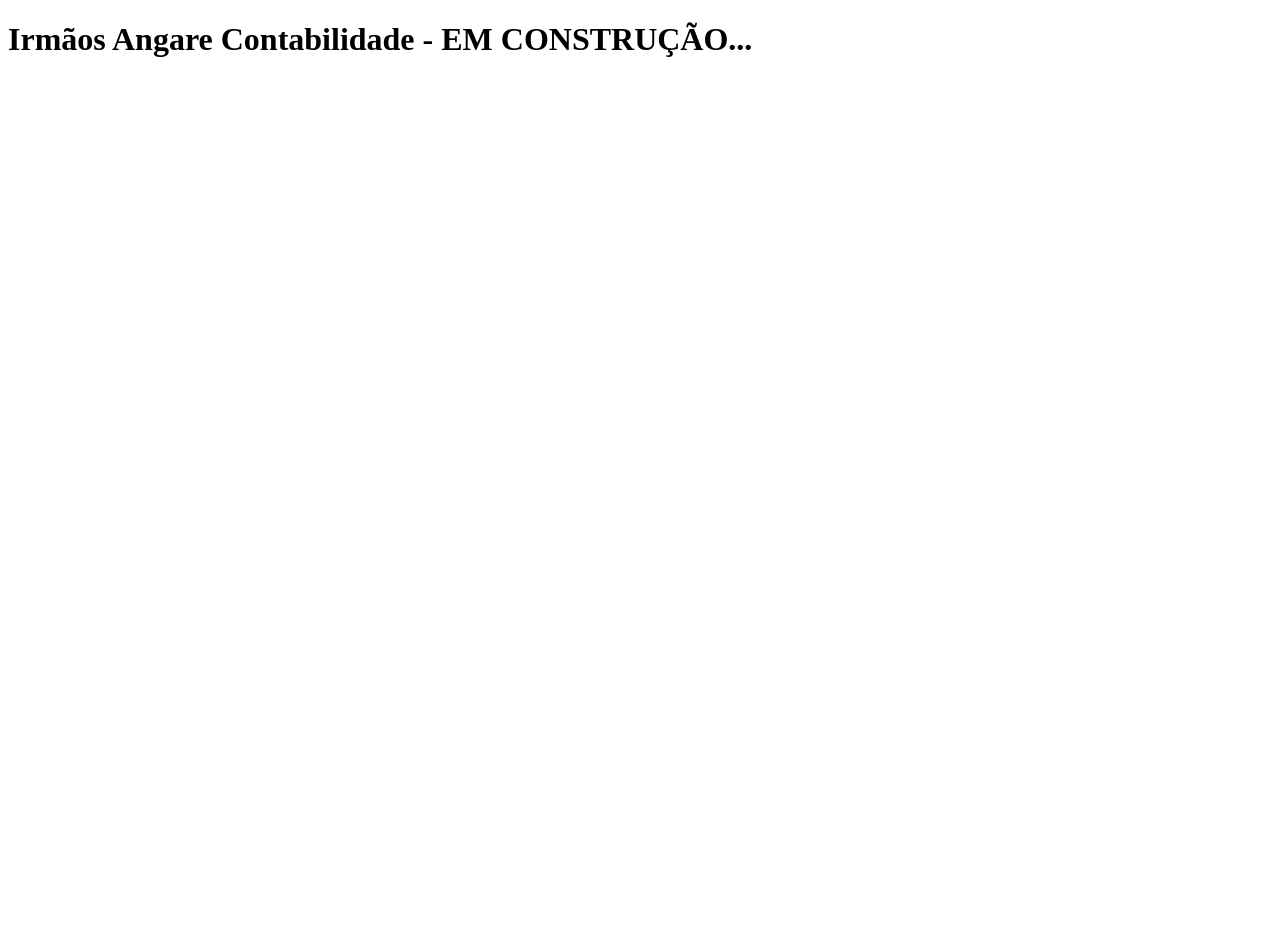
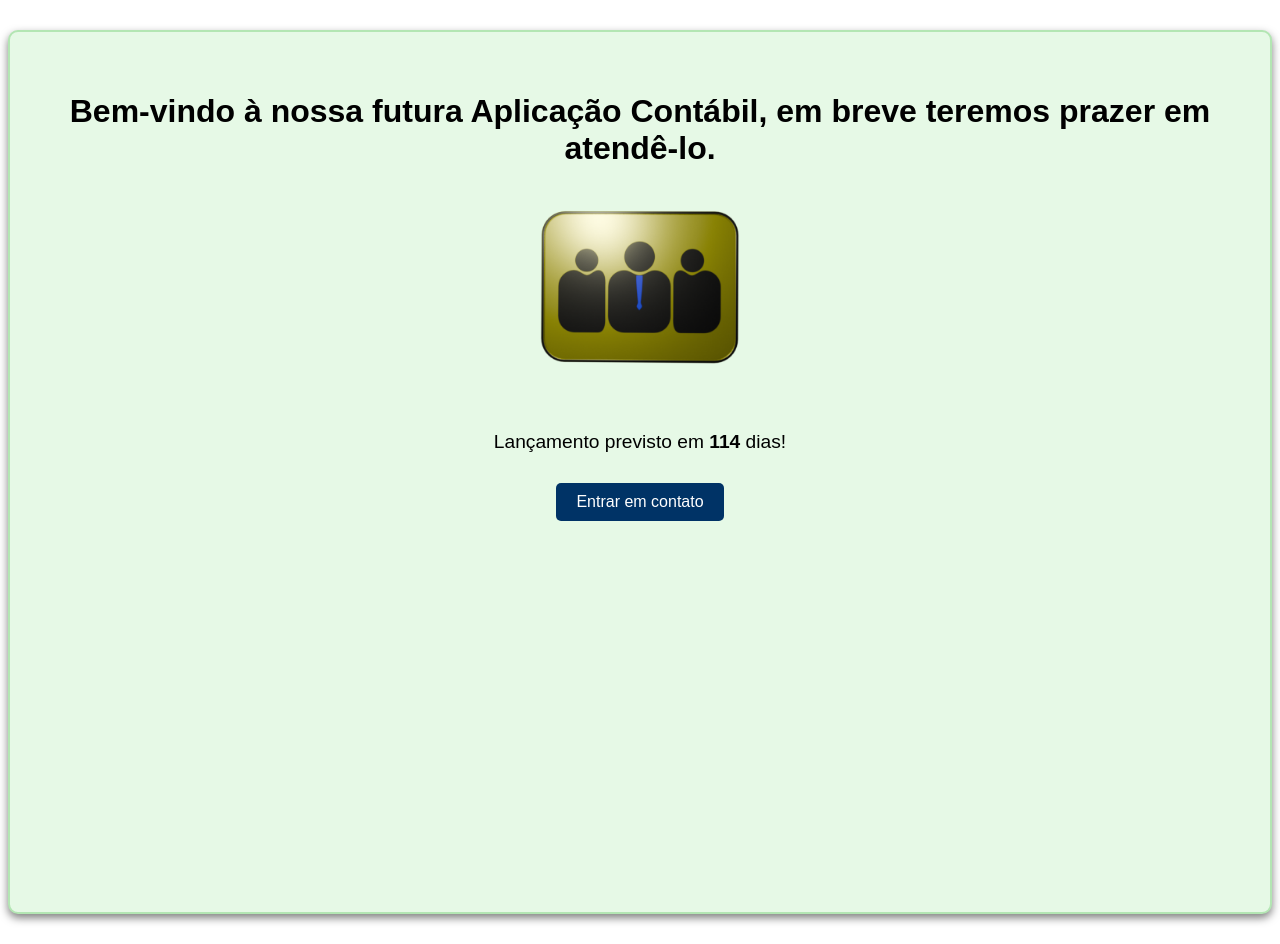
Before and after one commit to devgurila11/irmaosangare, a Next.js app: page / in a window 1280 px wide. Before the commit the page ends 800 px from the top, so only its background shows below. Built offline with nearby package versions, Linux system fonts and the light colour scheme.

Commit message:
terceiro commit

```diff
--- a/pages/index.js
+++ b/pages/index.js
@@ -1,5 +1,148 @@
+import React, { useEffect, useState } from "react";
+
 function Home() {
-  return <h1>Irmãos Angare Contabilidade - EM CONSTRUÇÃO...</h1>;
+  // Detecta se a tela é mobile (largura menor ou igual a 600px)
+  const [isMobile, setIsMobile] = useState(false);
+
+  // Armazena quantos dias faltam até o lançamento
+  const [daysLeft, setDaysLeft] = useState(0);
+
+  // Controla se o mouse está sobre a logo
+  const [isHovered, setIsHovered] = useState(false);
+
+  // Verifica se a tela é mobile e atualiza dinamicamente ao redimensionar
+  useEffect(() => {
+    const checkMobile = () => {
+      const mobile = window.innerWidth <= 600;
+      console.log("Verificando se é mobile:", mobile);
+      setIsMobile(mobile);
+    };
+
+    checkMobile(); // Executa na primeira renderização
+    window.addEventListener("resize", checkMobile); // Atualiza ao redimensionar
+
+    return () => {
+      console.log("Removendo listener de resize");
+      window.removeEventListener("resize", checkMobile);
+    };
+  }, []);
+
+  // Calcula os dias restantes até a data de lançamento
+  useEffect(() => {
+    const launchDate = new Date("2026-03-01"); // Data de lançamento
+    const today = new Date();
+    const diff = Math.ceil((launchDate - today) / (1000 * 60 * 60 * 24));
+    console.log("Dias até o lançamento:", diff);
+    setDaysLeft(diff);
+  }, []);
+
+  // Estilos do container principal
+  const containerStyle = {
+    margin: "30px auto",
+    display: "flex",
+    flexDirection: "column",
+    alignItems: "center",
+    textAlign: "center",
+    fontFamily: "'Nunito', Arial, sans-serif",
+    backgroundColor: "#e6f9e6",
+    minHeight: "100vh",
+    padding: isMobile ? "20px" : "40px",
+    borderRadius: "10px",
+    border: "2px solid #b3e6b3",
+    boxShadow: "0 4px 8px rgba(0, 0, 0, 0.5)",
+    position: "relative", // necessário para posicionar o balão
+  };
+
+  // Estilo do título
+  const headingStyle = {
+    fontSize: isMobile ? "1.2rem" : "2rem",
+    marginBottom: "20px",
+  };
+
+  // Estilo da imagem da logo, com hover animado e cursor tipo ampulheta
+  const imageStyle = {
+    width: isMobile ? "140px" : "200px",
+    marginBottom: "20px",
+    transition: "transform 0.3s ease, filter 0.3s ease",
+    transform: isHovered ? "scale(1.05)" : "scale(1)",
+    filter: isHovered ? "brightness(1.1)" : "brightness(1)",
+    cursor: isHovered ? "wait" : "pointer", // cursor tipo ampulheta
+  };
+
+  // Estilo do balão de diálogo "em construção..."
+  const balloonStyle = {
+    position: "absolute",
+    top: "50%",
+    left: "calc(50% + 120px)",
+    transform: "translateY(-50%)",
+    backgroundColor: "#fff",
+    color: "#003366",
+    padding: "8px 12px",
+    borderRadius: "8px",
+    boxShadow: "0 2px 6px rgba(0,0,0,0.2)",
+    fontSize: "0.9rem",
+    whiteSpace: "nowrap",
+    transition: "opacity 0.3s ease",
+    opacity: isHovered ? 1 : 0, // aparece somente no hover
+    pointerEvents: "none", // não interfere com o mouse
+  };
+
+  // Estilo do botão de contato
+  const buttonStyle = {
+    backgroundColor: "#003366",
+    color: "#fff",
+    border: "none",
+    padding: "10px 20px",
+    fontSize: "1rem",
+    borderRadius: "5px",
+    cursor: "pointer",
+    marginTop: "20px",
+  };
+
+  // Ação ao clicar no botão de contato
+  const handleContactClick = () => {
+    console.log("Botão de contato clicado → abrindo e-mail");
+    window.location.href = "mailto:rafaelangare.contabil@gmail.com";
+  };
+
+  return (
+    <div style={containerStyle}>
+      <h1 style={headingStyle}>
+        Bem-vindo à nossa futura Aplicação Contábil, em breve teremos prazer em
+        atendê-lo.
+      </h1>
+
+      {/* Logo com hover e balão de diálogo */}
+      <div style={{ position: "relative" }}>
+        <img
+          src="/images/logo-irmaosAngare.png"
+          alt="Logo Irmãos Angare"
+          style={imageStyle}
+          onMouseEnter={() => {
+            console.log("Mouse entrou na logo → ativando hover e balão");
+            setIsHovered(true);
+          }}
+          onMouseLeave={() => {
+            console.log("Mouse saiu da logo → desativando hover e balão");
+            setIsHovered(false);
+          }}
+        />
+        <div style={balloonStyle}>em construção...</div>
+      </div>
+
+      {/* Contagem regressiva */}
+      <p
+        style={{ fontSize: isMobile ? "1rem" : "1.2rem", marginBottom: "10px" }}
+      >
+        Lançamento previsto em <strong>{daysLeft}</strong> dias!
+      </p>
+
+      {/* Botão de contato */}
+      <button style={buttonStyle} onClick={handleContactClick}>
+        Entrar em contato
+      </button>
+    </div>
+  );
 }
 
 export default Home;
```
Also changed, not shown: public/images/logo-irmaosAngare.png (added), 1 other file (tests, documents, lock files or other folders).
